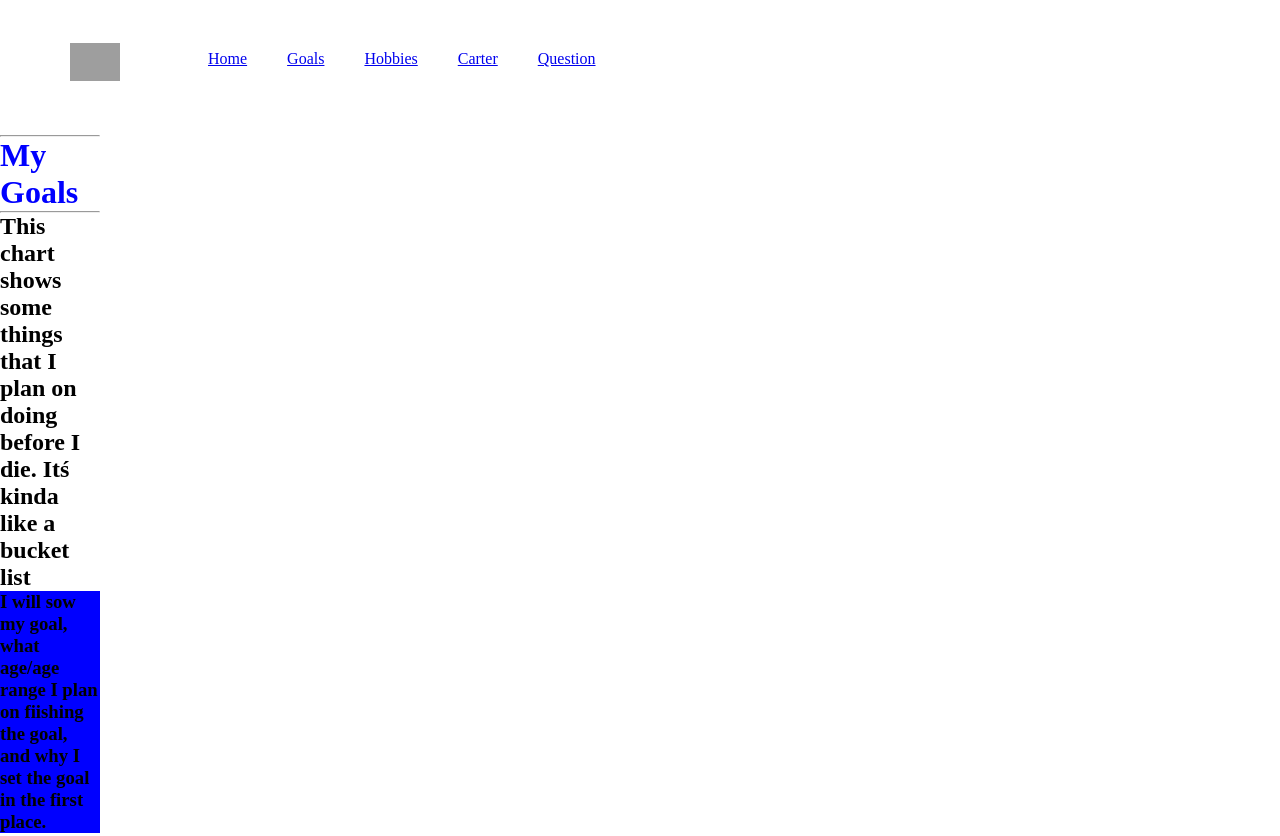
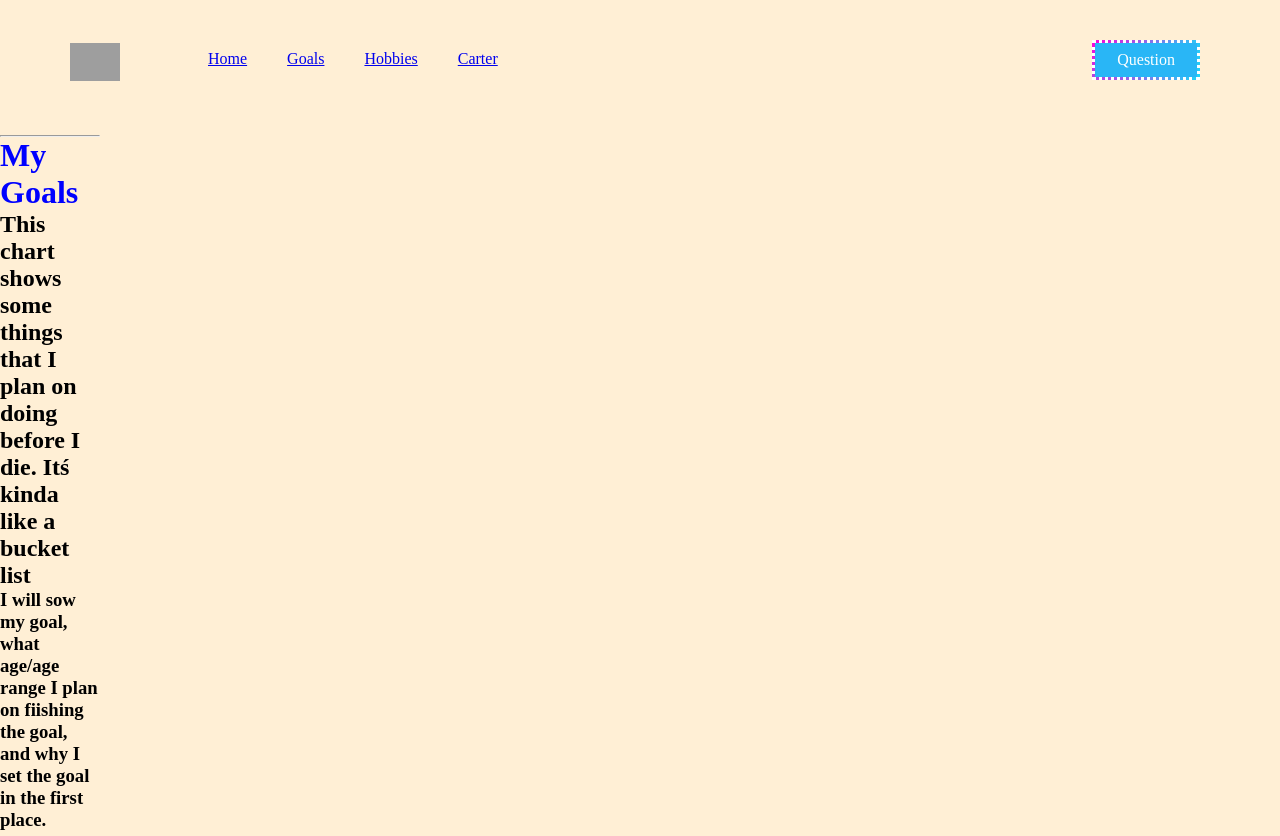
Before and after one commit to krissypoche/krissypoche.github.io, a plain HTML site: page subpage/goals.html in a window 1280 px wide. Shown: the top 836 px of the page. Drawn offline with Linux system fonts and the light colour scheme; grey boxes are pictures that could not be loaded.

Commit message:
👌🌏 Updated with Glitch

```diff
--- a/style.css
+++ b/style.css
@@ -28,8 +28,9 @@
   color: purple;
 }
 .signup-btn {
-  top: 40px;
+  top: 90px;
   right: 80px;
+
   position: absolute;
   text-decoration: none;
   color: #fff;
@@ -75,14 +76,18 @@ body {
 }
 
 .app-picture {
-  width: 40%;
+  width: 50%;
   float: right;
+  right: 50%
 }
 .app-picture img {
-  width: 90%;
+  width: 30%;
   float: right;
   margin-top: -20px;
-  padding-left: 50px;
+
+  padding-right: 90px
+
+
 }
 .play-btn {
   margin-left: 50px;
@@ -204,3 +209,53 @@ a:active {
   background: #265301;
   color: #CDFEAA;
 }
+
+/* For mobile phones: */
+
+}
+
+@media only screen and (min-width: 600px) {
+  /* For tablets: */
+  .col-s-1 {width: 8.33%;}
+  .col-s-2 {width: 16.66%;}
+  .col-s-3 {width: 25%;}
+  .col-s-4 {width: 33.33%;}
+  .col-s-5 {width: 41.66%;}
+  .col-s-6 {width: 50%;}
+  .col-s-7 {width: 58.33%;}
+  .col-s-8 {width: 66.66%;}
+  .col-s-9 {width: 75%;}
+  .col-s-10 {width: 83.33%;}
+  .col-s-11 {width: 91.66%;}
+  .col-s-12 {width: 100%;}
+}
+
+@media only screen and (min-width: 768px) {
+  /* For desktop: */
+  .col-1 {width: 8.33%;}
+  .col-2 {width: 16.66%;}
+  .col-3 {width: 25%;}
+  .col-4 {width: 33.33%;}
+  .col-5 {width: 41.66%;}
+  .col-6 {width: 50%;}
+  .col-7 {width: 58.33%;}
+  .col-8 {width: 66.66%;}
+  .col-9 {width: 75%;}
+  .col-10 {width: 83.33%;}
+  .col-11 {width: 91.66%;}
+  .col-12 {width: 100%;}
+}
+
+
+  .dotted {
+  background-image: linear-gradient(to right, #d534e9 50%, transparent 50%);
+  background-position: 0 1.04em;
+  background-repeat: repeat-x;
+  background-size: 6px 3px;
+}
+
+.footer{
+  right: 72px;
+  bottom: 35px;
+  position: absolute;
+}
--- a/subpage/goals.css
+++ b/subpage/goals.css
@@ -77,3 +77,23 @@ h2{
     .container {
   max-width: 100px;
 }
+.signup-btn {
+  top: 40px;
+  right: 80px;
+  position: absolute;
+  text-decoration: none;
+  color: #fff;
+  boarder: 2px solid transparent;
+  boarder-radius: 20px;
+  background-image: linear-gradient(#29B6F6, #29B6F6),
+    radial-gradient(circle at top left, #fd00da, #19d7f8);
+  background-origin: border-box;
+  background-clip: content-box, border-box;
+  border-style: dotted;
+}
+body {
+  background-color: #FFEFD5;
+}
+.signup-btn span {
+  display: block;
+  padding: 8px 22px;
--- a/subpage/goals.html
+++ b/subpage/goals.html
@@ -1,14 +1,10 @@
 <!DOCTYPE html>
 <html>
   <head>
-    <meta charset="UTF-8" />
-    <meta name="keywords" content="Krissy, carter, Kristen" />
-    <meta name="viewport" content="width=device-width, initial-scale=1.0" />
-    <style>
-      #color {
-        background-color: blue;
-      }
-    </style>
+
+     <meta charset="UTF-8">
+     <meta name="keywords" content="Krissy, carter, Kristen">
+    <meta name="viewport" content="width=device-width, initial-scale=1.0">
     <title>Goals</title>
     <link rel="stylesheet" type="text/css" href="goals.css" />
   </head>
@@ -27,24 +23,22 @@
               <li><a href="../subpage/goals.html">Goals</a></li>
               <li><a href="../subpage/hobbies.html">Hobbies</a></li>
               <li><a href="../subpage/Carter.html"> Carter</a></li>
-              <li>
+
                 <!--Clicking question will take you to a google form-->
-                <a class="signup-btn" href="https://forms.gle/3CHFbc1zJtCDb1c8A"
-                  ><span>Question</span></a
-                >
-                <a></a>
-              </li>
+                <li><a class="signup-btn" href="https://forms.gle/3CHFbc1zJtCDb1c8A"
+                   ><span>Question</span></a></li>
+
+
             </ul>
           </nav>
         </header>
-        <hr />
+        <hr/>
         <h1>My Goals</h1>
-        <hr />
         <h2>
           This chart shows some things that I plan on doing before I die. Itś
           kinda like a bucket list
         </h2>
-        <h3 id="color">
+        <h3 class="dotted" id="color">
           I will sow my goal, what age/age range I plan on fiishing the goal,
           and why I <br />set the goal in the first place.
         </h3>
@@ -52,7 +46,7 @@
           <div class="table-row table-head">
             <div class="table-cell">
               <p>Goals</p>
-            </div>
+
             <div class="table-cell">
               <p>Age</p>
             </div>
@@ -60,6 +54,7 @@
               <p>Why</p>
             </div>
           </div>
+        </div>
         </div>
         <div class="table-box">
           <div class="table-row">
```
Also changed, not shown: index.html (+1 -1 lines).
